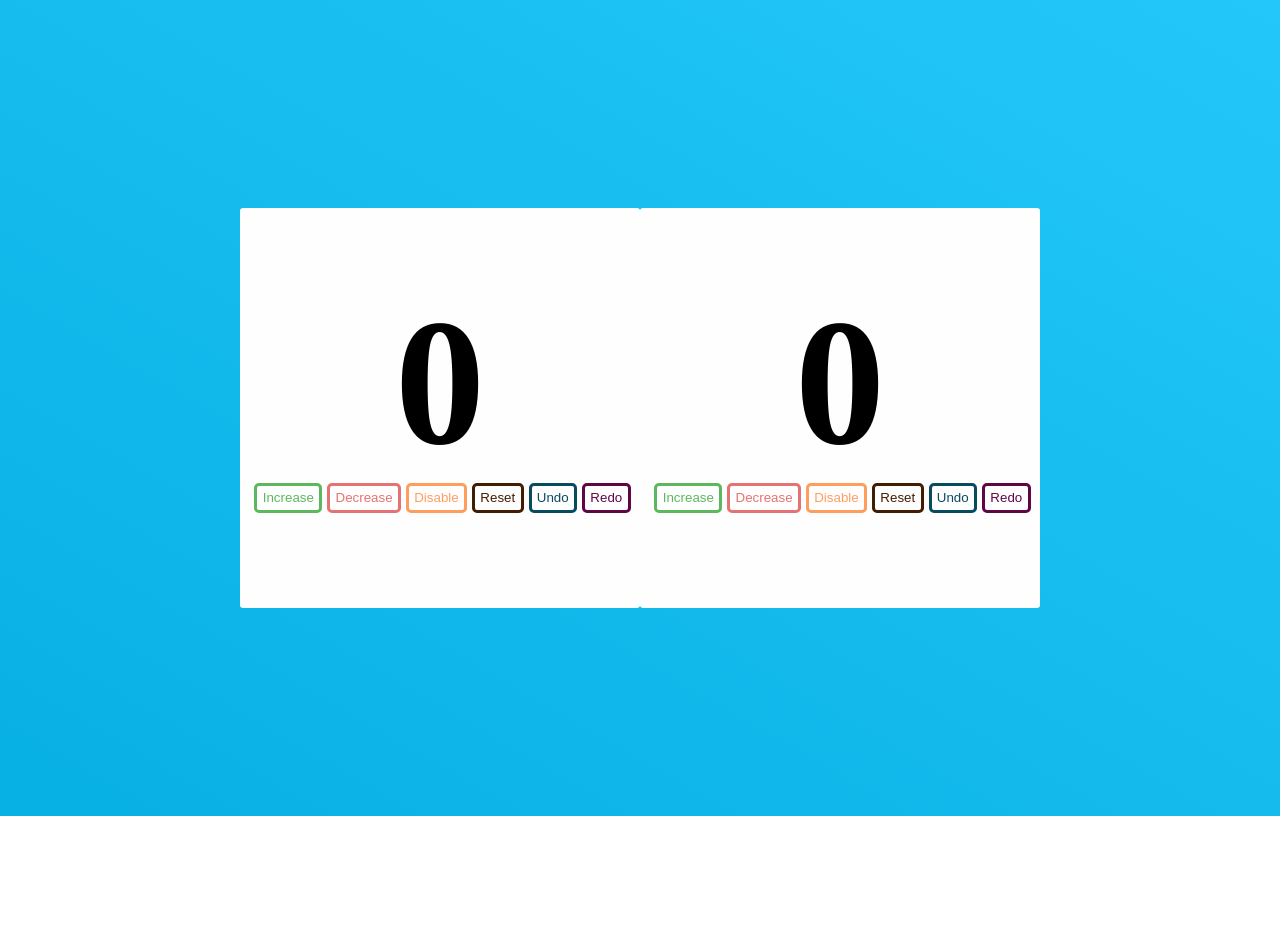
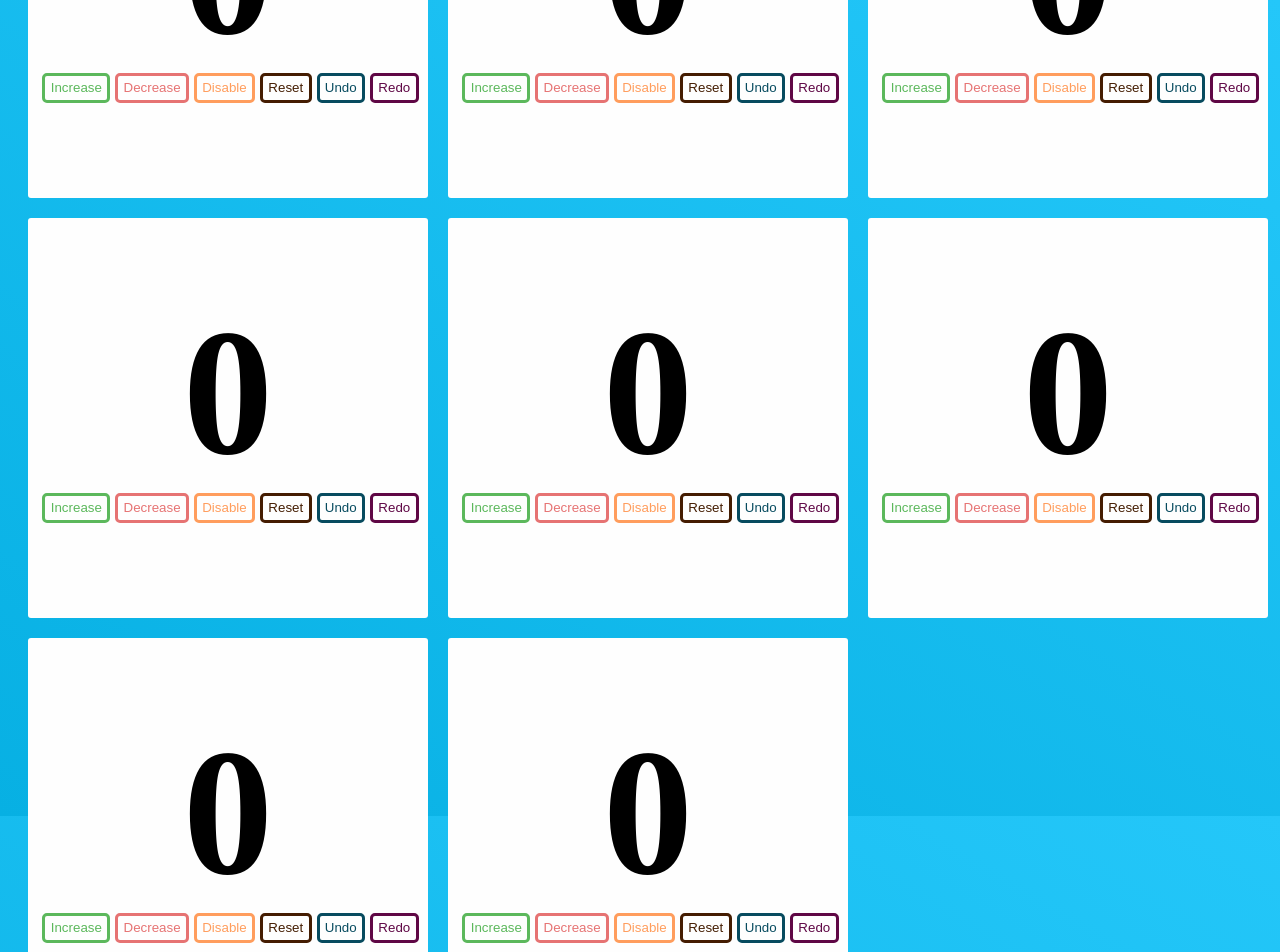
Before and after one commit to sarvagya3943/react-counter, a React (Create React App) app: page / in a window 1280 px wide. Shown: the top 952 px of the page. Before the commit the page ends 816 px from the top, so only its background shows below. Built offline with nearby package versions, Linux system fonts and the light colour scheme.

Commit message:
Added multiple counters

```diff
--- a/src/App.js
+++ b/src/App.js
@@ -3,10 +3,17 @@ import Counter from './Counter'
 
 const App = () => (
     <div style={{
-            display : 'flex'
+            display : 'flex' ,
+            flexWrap : 'wrap'
         }}>
         <Counter id={0} />
         <Counter id={1} />
+        <Counter id={2} />
+        <Counter id={3} />
+        <Counter id={4} />
+        <Counter id={5} />
+        <Counter id={6} />
+        <Counter id={7} />
     </div>
 );
 
--- a/src/Counter.js
+++ b/src/Counter.js
@@ -78,7 +78,7 @@ class Counter extends Component {
     }
     render () {
         return (
-            <div className="main-div">
+            <div className="main-div" style = {{marginLeft : '20px' , marginTop : '20px'}}>
                 <h1> {this.state.data.present.count} </h1>
                 <div className="btn-wrap">
                     <button className="btn" id="increment" onClick={() => this.increaseCounter()}>Increase</button>
```
Also changed, not shown: src/Counter.css (line endings or trailing spaces).
